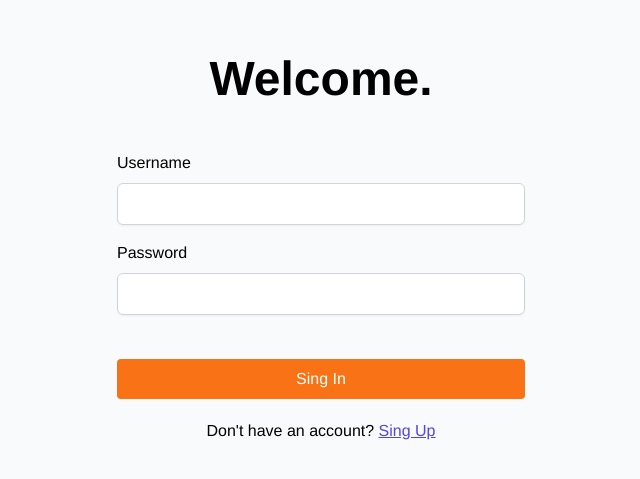
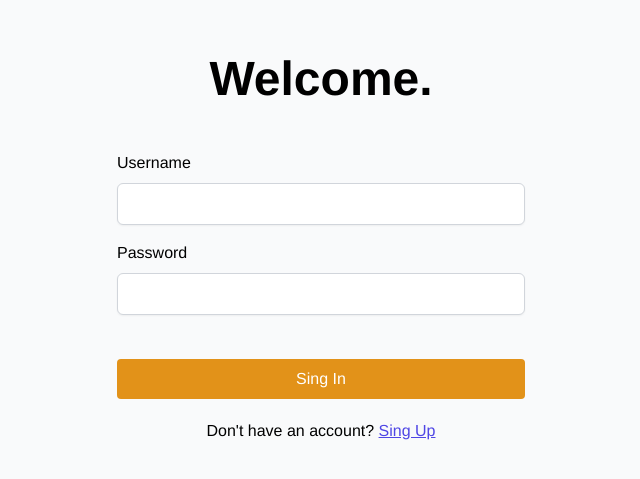
Before and after one commit to Laszlo199/TravelBlog-FrontEnd, a Vue app: page /login in a window 1280 px wide. Shown: the part 151-630 px from the top of the page, without its empty margins (319-959 px from the left). Built offline with nearby package versions, Linux system fonts and the light colour scheme.

Commit message:
change colors

```diff
--- a/src/views/LoginView.vue
+++ b/src/views/LoginView.vue
@@ -41,7 +41,7 @@
         <div class="flex items-center justify-between mb-5 pt-6">
           <button
             @click="loginUser"
-            class="w-full inline-flex items-center justify-center px-4 py-2 bg-orange-500 hover:bg-orange-600 text-white font-light py-2 px-6 rounded focus:ring focus:ring-offset-amber-400 disabled:opacity-25 transition"
+            class="w-full inline-flex items-center justify-center px-4 py-2 bg-primary-orange hover:bg-primary-grey text-white font-light py-2 px-6 rounded focus:ring focus:ring-offset-amber-400 disabled:opacity-25 transition"
             type="button"
           >
             Sing In
--- a/src/views/RegisterView.vue
+++ b/src/views/RegisterView.vue
@@ -43,7 +43,7 @@
         <div class="flex items-center justify-between mb-5 pt-6">
           <button
             @click="registerUser"
-            class="w-full inline-flex items-center justify-center px-4 py-2 bg-orange-500 hover:bg-orange-600 text-white font-light py-2 px-6 rounded focus:ring focus:ring-offset-amber-400 disabled:opacity-25 transition"
+            class="w-full inline-flex items-center justify-center px-4 py-2 bg-primary-orange hover:bg-primary-grey text-white font-light py-2 px-6 rounded focus:ring focus:ring-offset-amber-400 disabled:opacity-25 transition"
             type="button"
           >
             Sing Up
```
